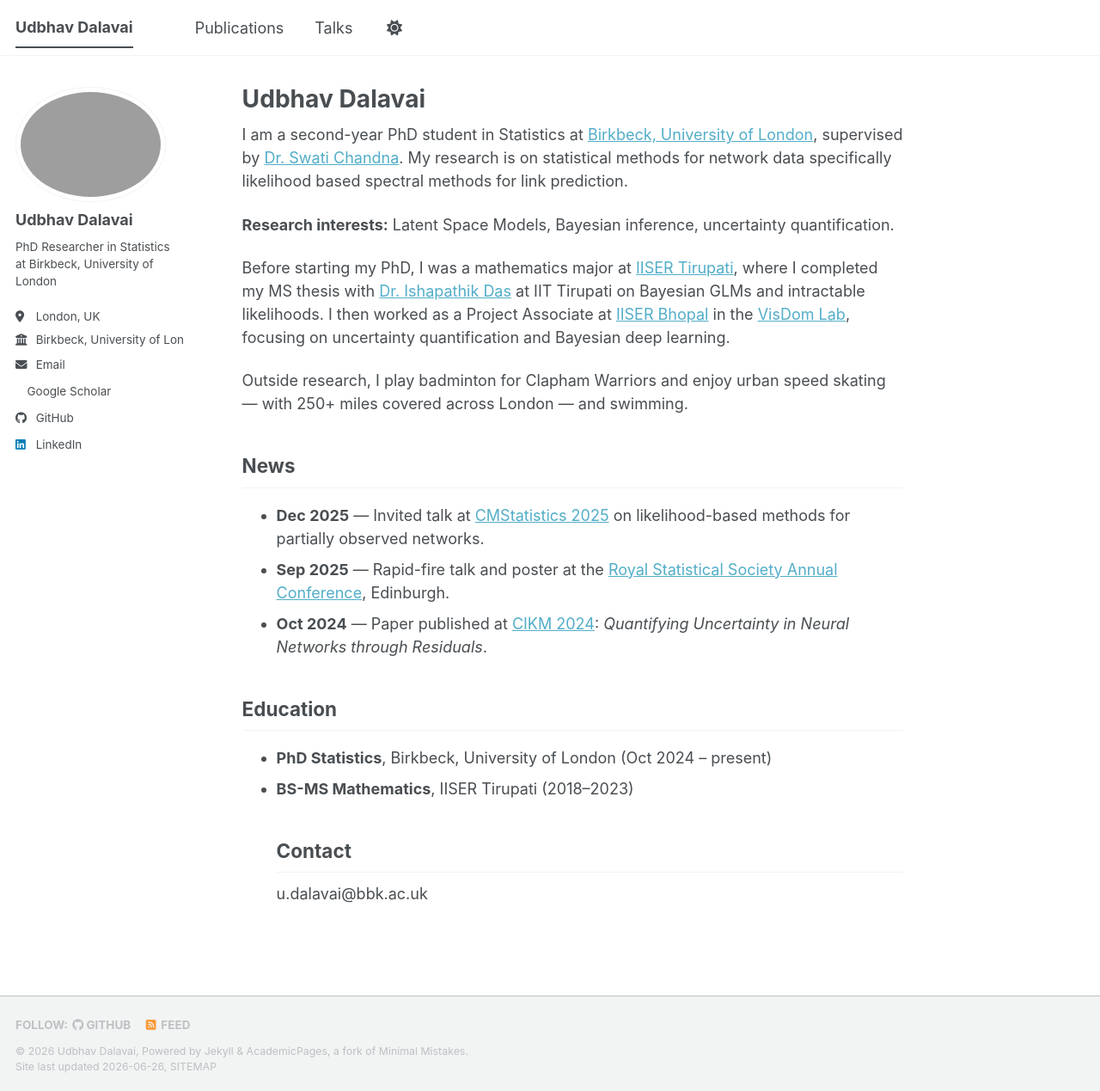
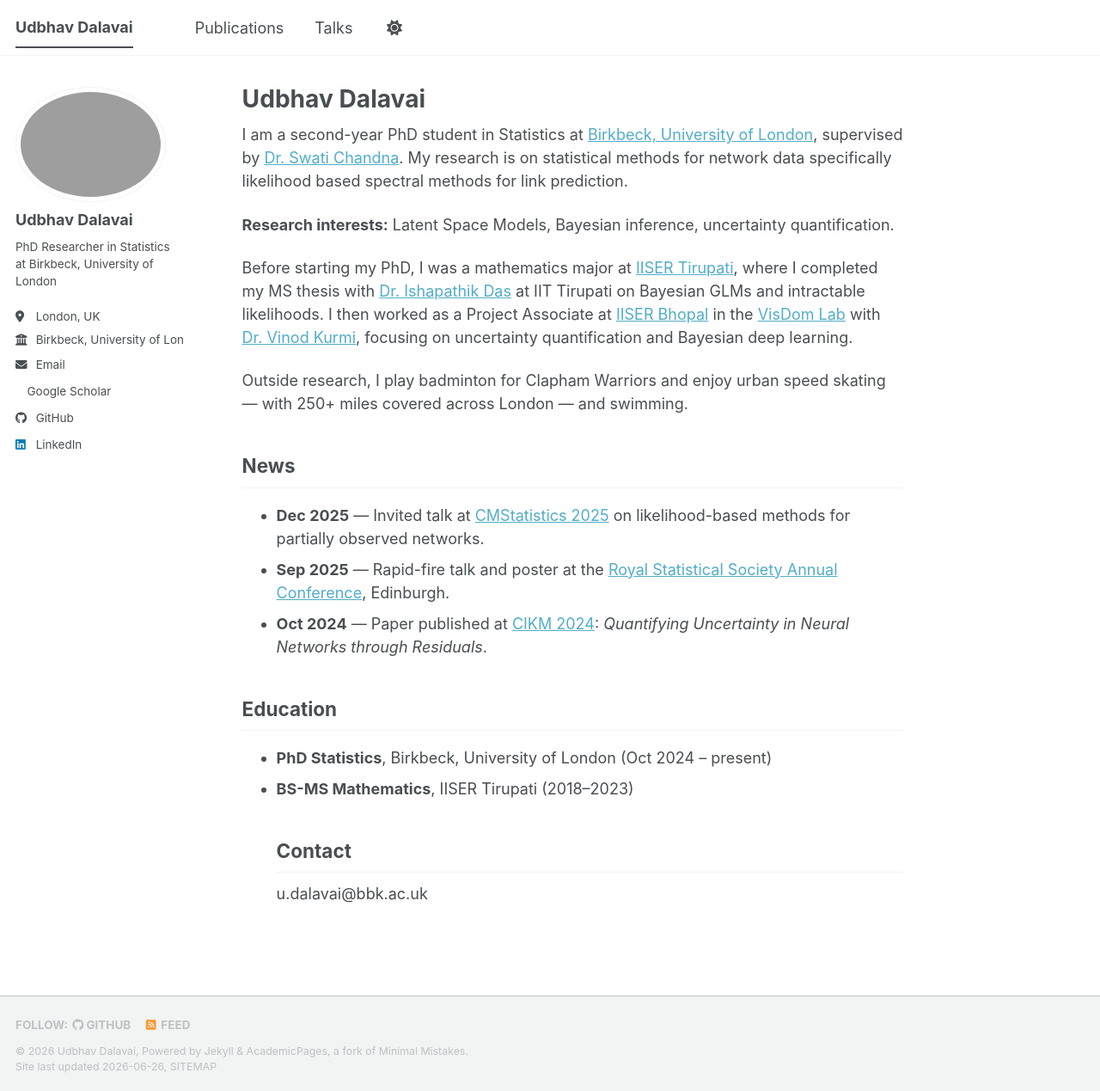
Before and after one commit to Udbhav-Dalavai/Udbhav-Dalavai.github.io, a Jekyll site: the page built from _pages/about.md, in a window 1280 px wide and 1269 px high. Shown: the whole window at 86% size. Built offline with Jekyll 4.4.1, drawn with Linux system fonts in a browser that asks for light colours; a style sheet for code colours, icons or effects is not loaded.

Commit message:
Add Vinod Kurmi link to about page

```diff
--- a/_pages/about.md
+++ b/_pages/about.md
@@ -11,7 +11,7 @@
 
 **Research interests:** Latent Space Models, Bayesian inference, uncertainty quantification.
 
-Before starting my PhD, I was a mathematics major at [IISER Tirupati](https://www.iisertirupati.ac.in/), where I completed my MS thesis with [Dr. Ishapathik Das](https://sites.google.com/view/ishapathik) at IIT Tirupati on Bayesian GLMs and intractable likelihoods. I then worked as a Project Associate at [IISER Bhopal](https://www.iiserb.ac.in/) in the [VisDom Lab](https://visdomlab.github.io/), focusing on uncertainty quantification and Bayesian deep learning.
+Before starting my PhD, I was a mathematics major at [IISER Tirupati](https://www.iisertirupati.ac.in/), where I completed my MS thesis with [Dr. Ishapathik Das](https://sites.google.com/view/ishapathik) at IIT Tirupati on Bayesian GLMs and intractable likelihoods. I then worked as a Project Associate at [IISER Bhopal](https://www.iiserb.ac.in/) in the [VisDom Lab](https://visdomlab.github.io/) with [Dr. Vinod Kurmi](https://vinodkkurmi.github.io/), focusing on uncertainty quantification and Bayesian deep learning.
 
 Outside research, I play badminton for Clapham Warriors and enjoy urban speed skating — with 250+ miles covered across London — and swimming.
 
```
